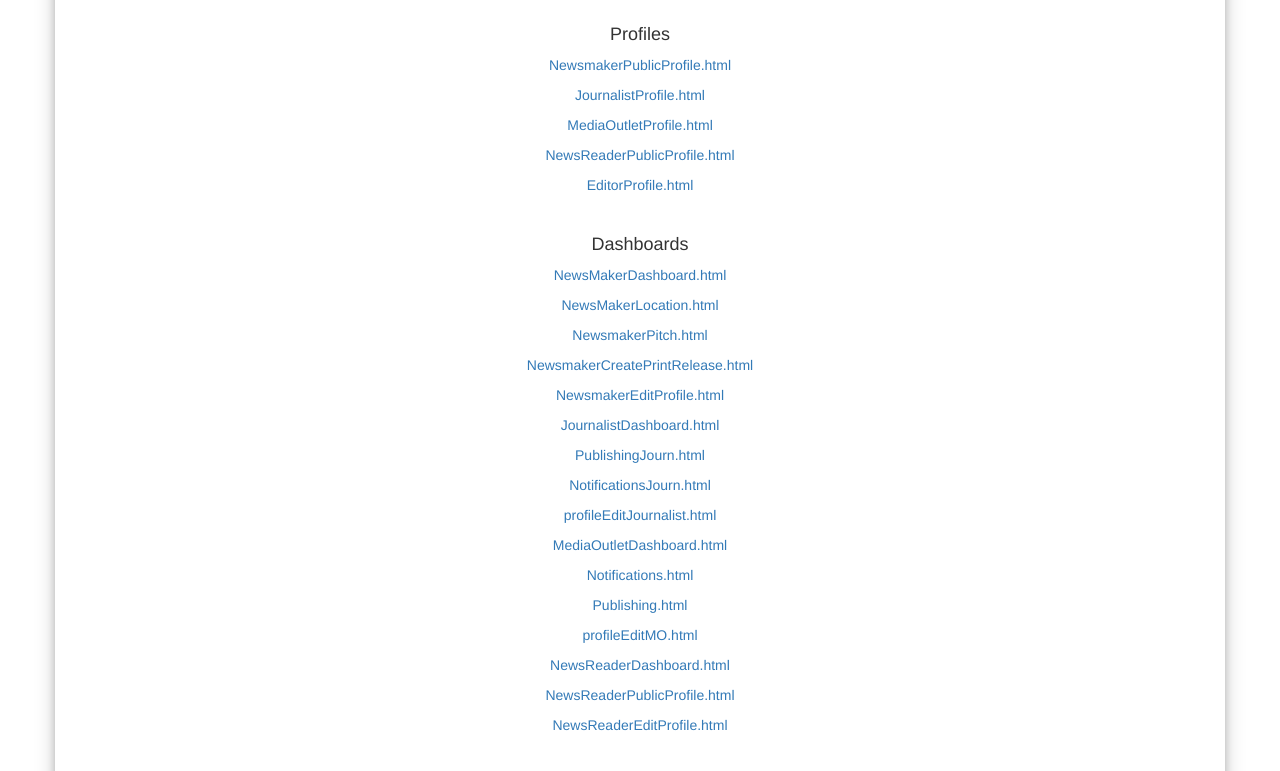
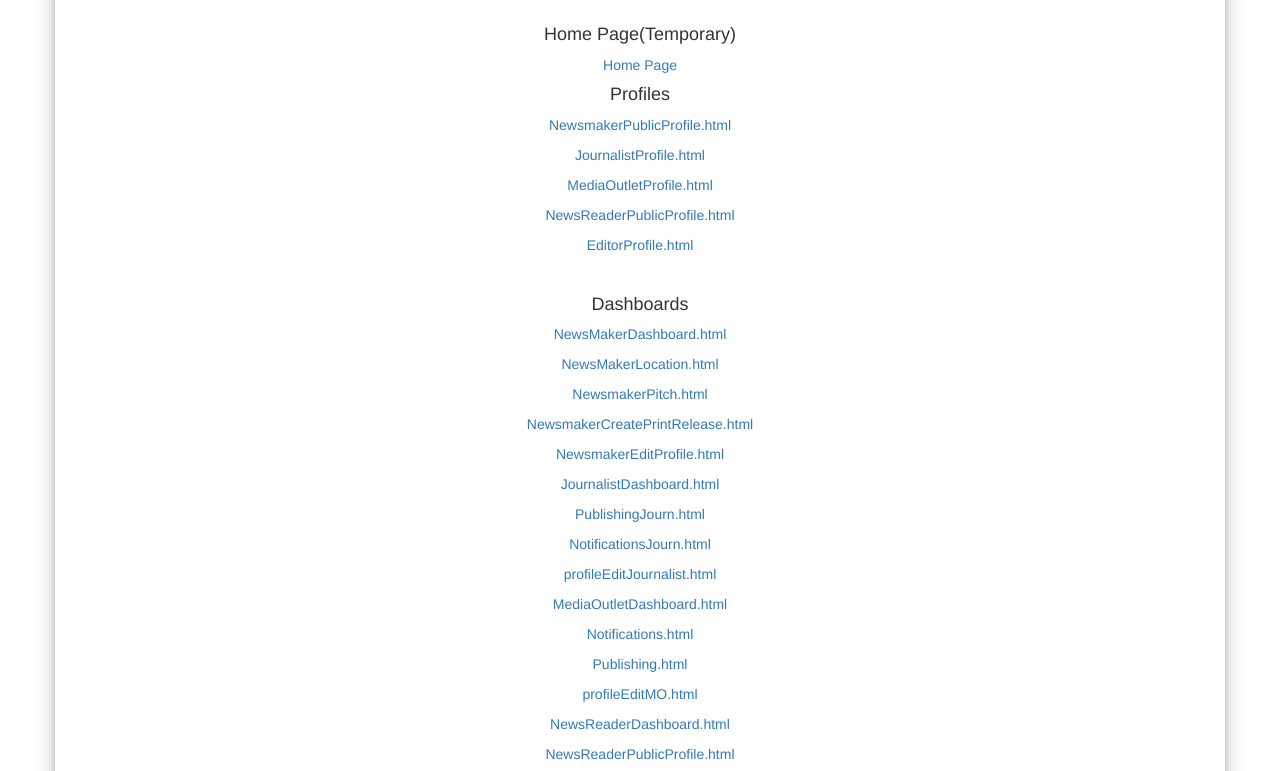
Before and after one commit to shashank1558/KentParker, a plain HTML site: page HTML & CSS/index.html in a window 1280 px wide. Shown: the part 252-1023 px from the top of the page. Drawn offline with nearby package versions, Linux system fonts and the light colour scheme.

Commit message:
Home Page added

```diff
--- a/HTML & CSS/index.html
+++ b/HTML & CSS/index.html
@@ -42,6 +42,8 @@
                          <div class="col-md-6">
 	                         <h1 class="indexHeading">Index</h1>
 	                         <br>
+	                         <h4>Home Page(Temporary)</h4>
+	                         <p><a href="Home.html">Home Page</a> </p>
 	                         <h4>Profiles</h4>
 	                         <p><a href="NewsmakerPublicProfile.html">NewsmakerPublicProfile.html</a></p>
 	                         <p><a href="JournalistProfile.html">JournalistProfile.html</a></p>
```
